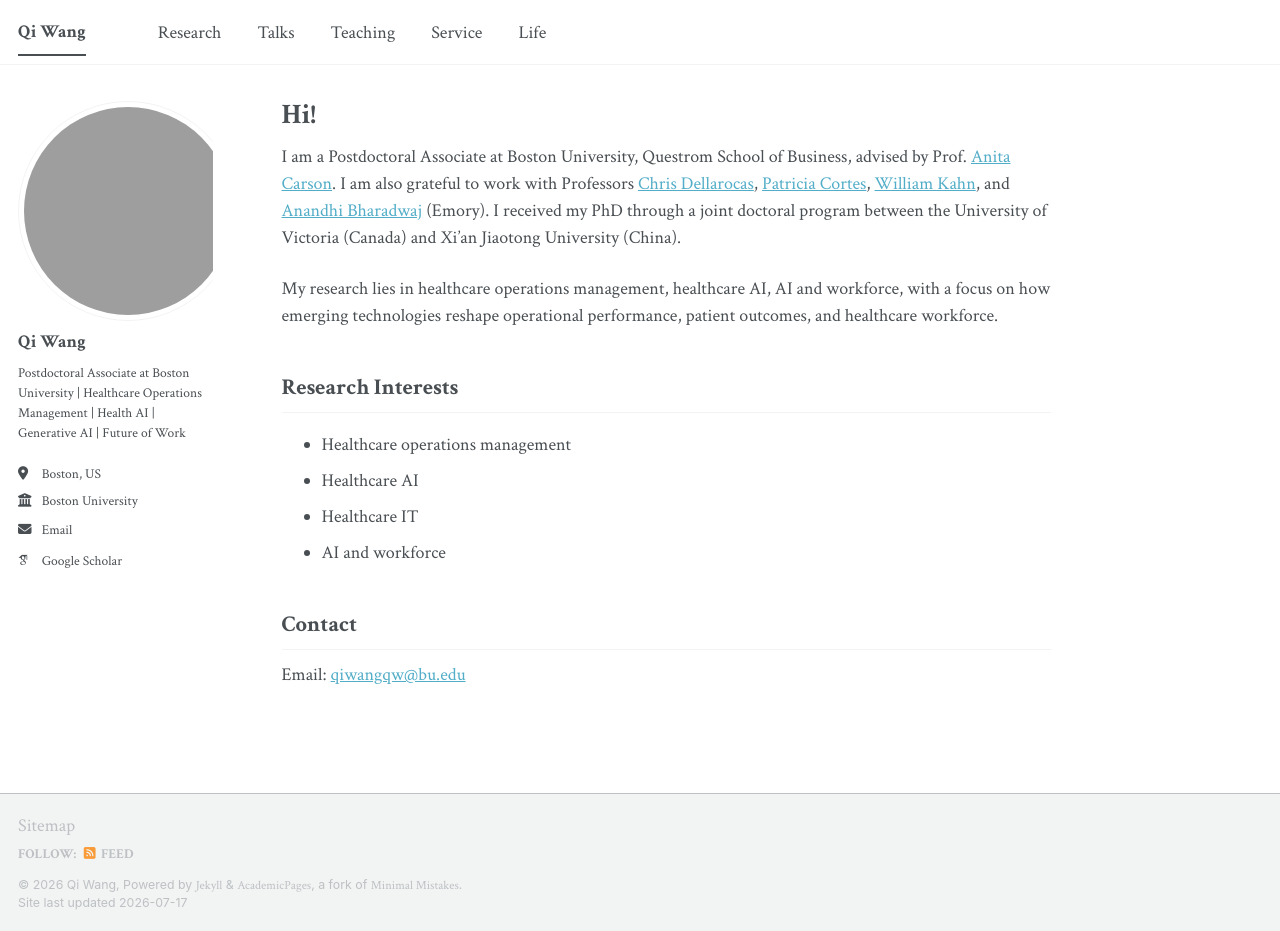
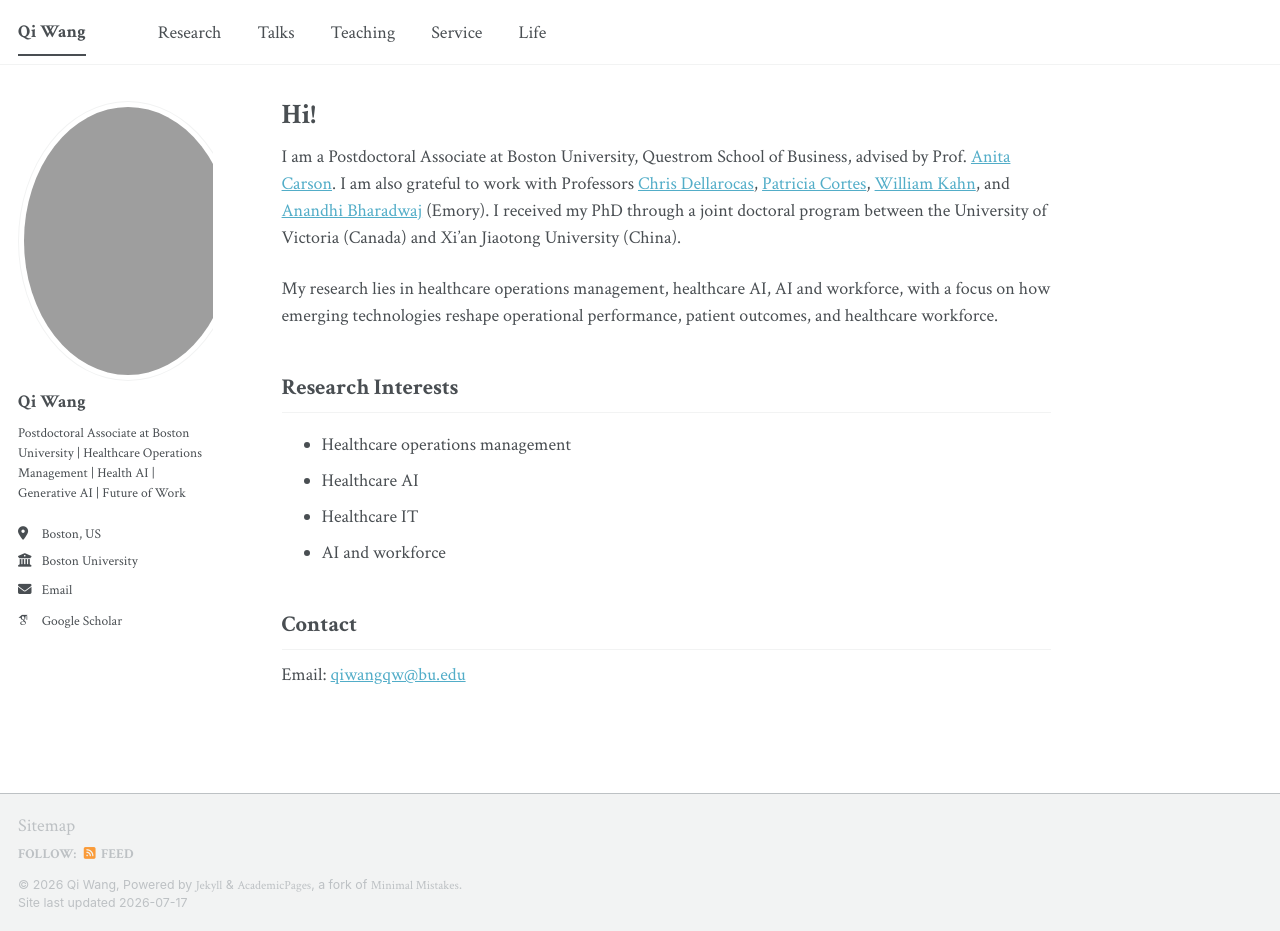
Before and after one commit to qiwang-katherine/qiwang-katherine.github.io, a Jekyll site: the page built from _pages/about.md, in a window 1280 px wide and 931 px high. Built offline with Jekyll 4.4.1, drawn with Linux system fonts in a browser that asks for light colours; some web fonts are replaced; a script bundle is joined from its source files by our own code; library files that are not in the unit come from our copies.

Commit message:
main.scss

```diff
--- a/assets/css/main.scss
+++ b/assets/css/main.scss
@@ -159,7 +159,7 @@
   display: block;
 }
 
-/* ========== Enlarge sidebar profile photo ========== */
+/* ========== Sidebar profile photo (oval shape) ========== */
 .author__avatar {
   width: 220px !important;
   max-width: 220px !important;
@@ -168,7 +168,8 @@
 .author__avatar img {
   width: 220px !important;
   max-width: 220px !important;
-  height: 220px !important;
+  height: 280px !important;
+  object-fit: cover;
   border-radius: 50%;
 }
 
```
